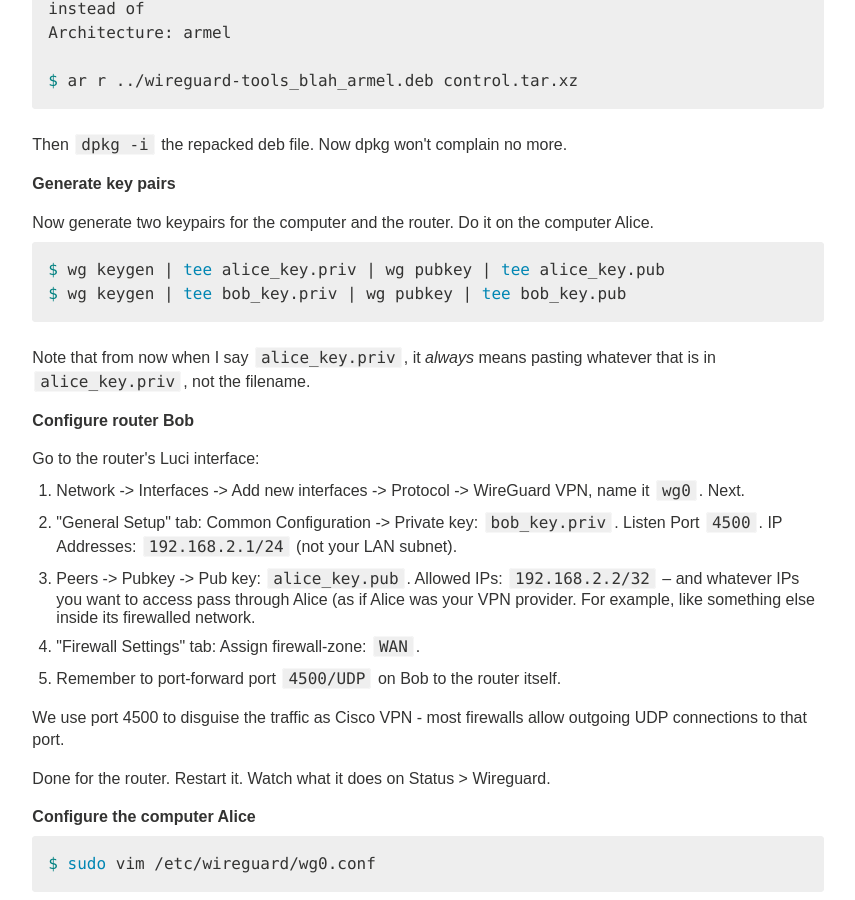
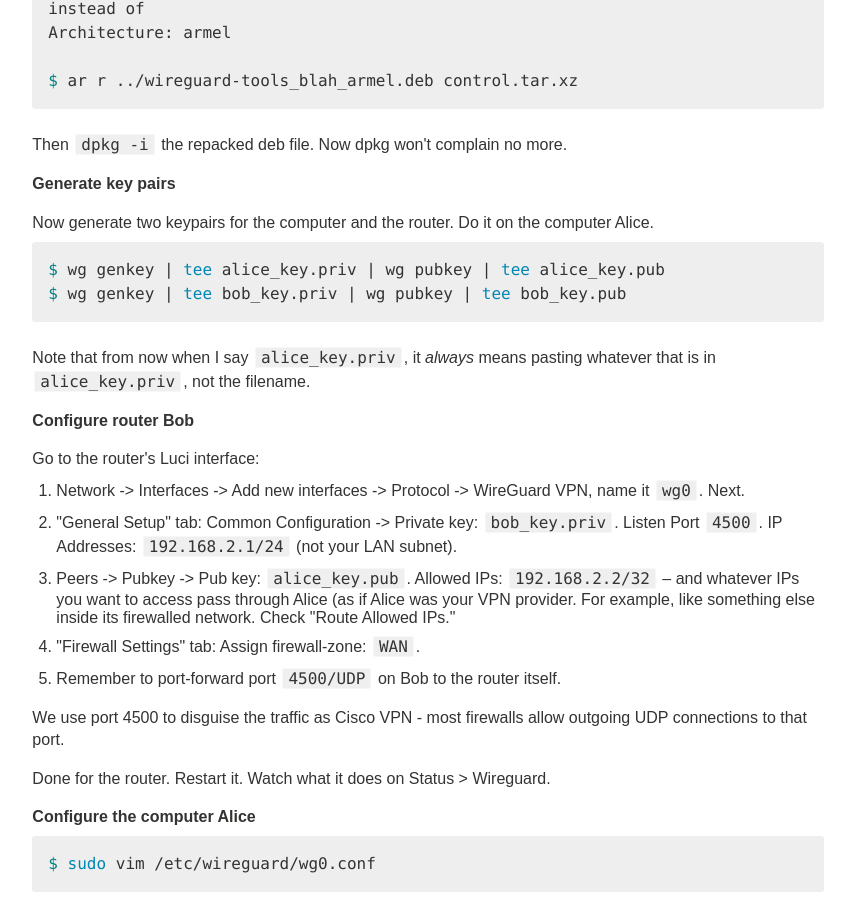
Before and after one commit to htruong/htruong.github.io, a Jekyll site: the page built from _posts/2018-03-20-wireguard-router-firewalled-computer-raspberry-pi.markdown, in a window 1280 px wide and 900 px high, scrolled down 1328 px. Shown: the whole window, without its empty margins (316-1171 px from the left). Built offline with Jekyll 4.4.1, drawn with Linux system fonts in a browser that asks for light colours.

Commit message:
Update 2018-03-20-wireguard-router-firewalled-computer-raspberry-pi.markdown

````diff
--- a/_posts/2018-03-20-wireguard-router-firewalled-computer-raspberry-pi.markdown
+++ b/_posts/2018-03-20-wireguard-router-firewalled-computer-raspberry-pi.markdown
@@ -63,8 +63,8 @@ Then `dpkg -i` the repacked deb file. Now dpkg won't complain no more.
 Now generate two keypairs for the computer and the router. Do it on the computer Alice.
 
 ```bash
-$ wg keygen | tee alice_key.priv | wg pubkey | tee alice_key.pub
-$ wg keygen | tee bob_key.priv | wg pubkey | tee bob_key.pub
+$ wg genkey | tee alice_key.priv | wg pubkey | tee alice_key.pub
+$ wg genkey | tee bob_key.priv | wg pubkey | tee bob_key.pub
 ```
 
 Note that from now when I say `alice_key.priv`, it *always* means pasting whatever that is in `alice_key.priv`, not the filename.
@@ -80,7 +80,7 @@ your LAN subnet).
 3. Peers -> Pubkey -> Pub key: `alice_key.pub`. Allowed IPs: `192.168.2.2/32`
 -- and whatever IPs you want to access pass through Alice (as if Alice
 was your VPN provider. For example, like something else inside its firewalled
-network.
+network. Check "Route Allowed IPs."
 4. "Firewall Settings" tab: Assign firewall-zone: `WAN`.
 5. Remember to port-forward port `4500/UDP` on Bob to the router itself.
 
````
